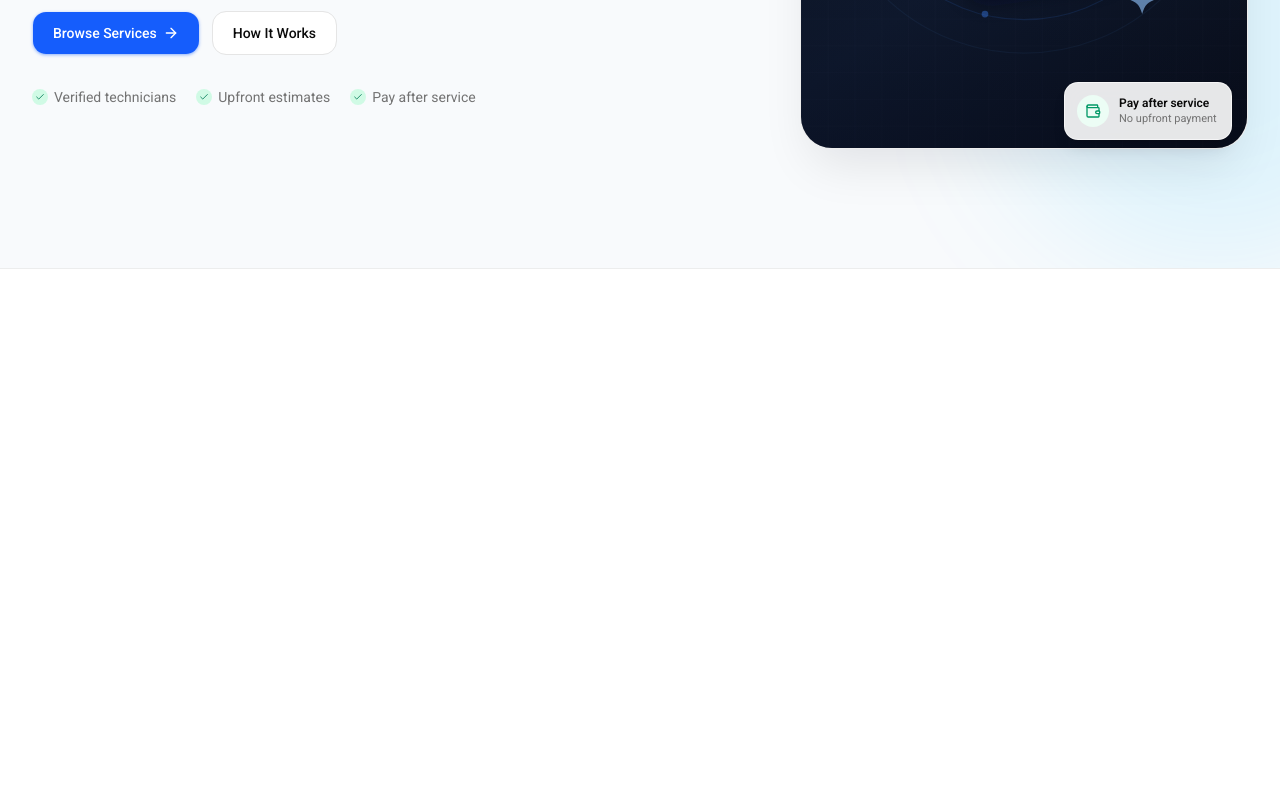
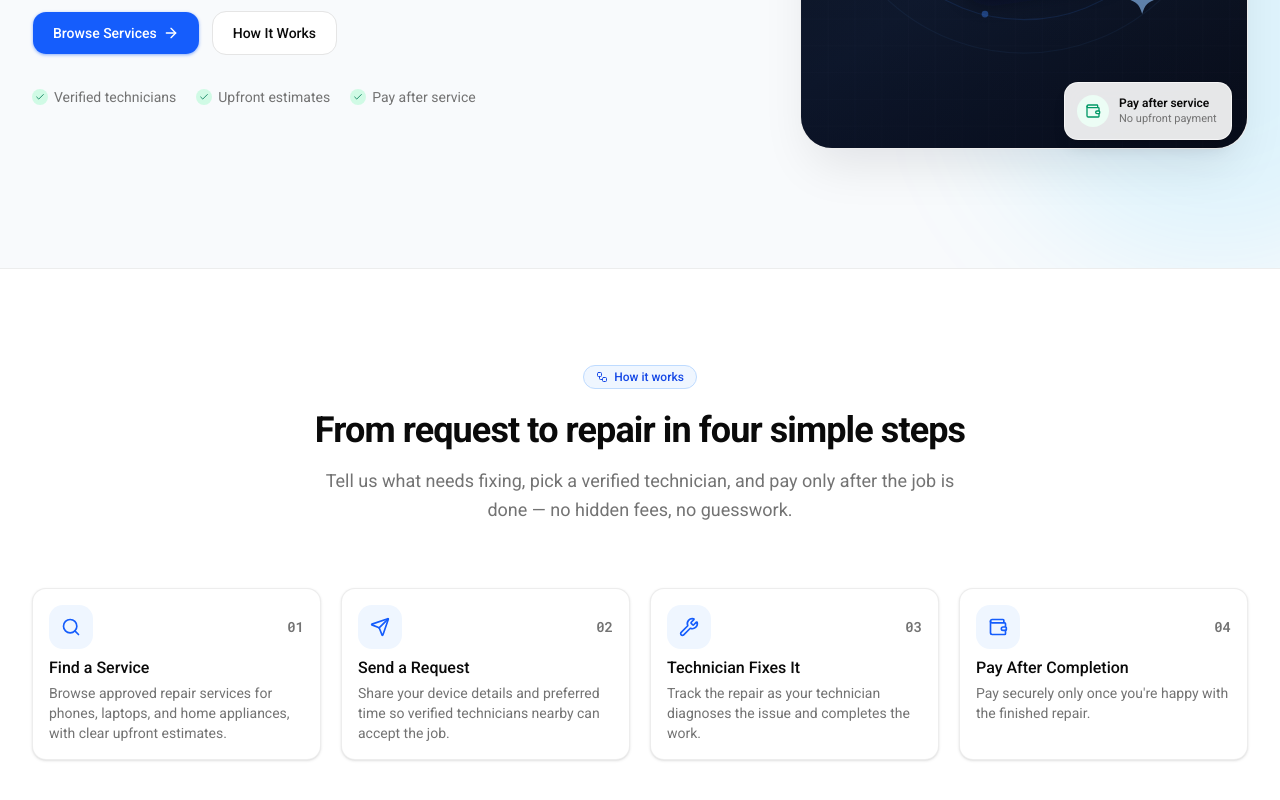
Before and after one commit to atikhasananik/fixMate, a Next.js app: page / in a window 1280 px wide. Shown: the part 588-1388 px from the top of the page. Before the commit the page ends 857 px from the top, so only its background shows below. Built offline with nearby package versions, Linux system fonts and the light colour scheme.

Commit message:
add how it works section on the home page and add types folder

```diff
--- a/src/app/page.tsx
+++ b/src/app/page.tsx
@@ -1,4 +1,6 @@
+import { Search, Send, Wallet, Wrench } from "lucide-react";
 import { HeroSection } from "@/components/home/hero-section";
+import { HowItWorks } from "@/components/home/how-it-works";
 
 export default function Home() {
   return (
@@ -27,6 +29,38 @@ export default function Home() {
           "Pay after service",
         ]}
       />
+
+      <HowItWorks
+        eyebrow="How it works"
+        title="From request to repair in four simple steps"
+        description="Tell us what needs fixing, pick a verified technician, and pay only after the job is done — no hidden fees, no guesswork."
+        steps={[
+          {
+            icon: Search,
+            title: "Find a Service",
+            description:
+              "Browse approved repair services for phones, laptops, and home appliances, with clear upfront estimates.",
+          },
+          {
+            icon: Send,
+            title: "Send a Request",
+            description:
+              "Share your device details and preferred time so verified technicians nearby can accept the job.",
+          },
+          {
+            icon: Wrench,
+            title: "Technician Fixes It",
+            description:
+              "Track the repair as your technician diagnoses the issue and completes the work.",
+          },
+          {
+            icon: Wallet,
+            title: "Pay After Completion",
+            description:
+              "Pay securely only once you're happy with the finished repair.",
+          },
+        ]}
+      />
     </div>
   );
 }
--- /dev/null
+++ b/src/components/home/how-it-works.tsx
@@ -0,0 +1,66 @@
+import type { LucideIcon } from "lucide-react";
+import { Workflow } from "lucide-react";
+import { cn } from "cn";
+import { Badge } from "@/components/ui/badge";
+
+import StepCard, { HowItWorksStep } from "./stepCard";
+
+
+
+type HowItWorksProps = {
+  eyebrow?: string;
+  title: string;
+  description?: string;
+  steps: HowItWorksStep[];
+  className?: string;
+};
+
+export function HowItWorks({
+  eyebrow,
+  title,
+  description,
+  steps,
+  className,
+}: HowItWorksProps) {
+  return (
+    <section
+      aria-labelledby="how-it-works-heading"
+      className={cn("bg-background", className)}
+    >
+      <div className="mx-auto w-full max-w-7xl px-4 py-16 sm:px-6 sm:py-20 lg:px-8 lg:py-24">
+        <div className="mx-auto max-w-2xl text-center">
+          {eyebrow ? (
+            <Badge
+              variant="outline"
+              className="h-6 gap-1.5 border-blue-200 bg-blue-50 px-3 text-blue-700 dark:border-blue-900/70 dark:bg-blue-950/60 dark:text-blue-300"
+            >
+              <Workflow className="size-3" aria-hidden="true" />
+              {eyebrow}
+            </Badge>
+          ) : null}
+
+          <h2
+            id="how-it-works-heading"
+            className="mt-5 text-3xl font-bold tracking-tight text-foreground sm:text-4xl"
+          >
+            {title}
+          </h2>
+
+          {description ? (
+            <p className="mt-4 text-base leading-relaxed text-muted-foreground sm:text-lg">
+              {description}
+            </p>
+          ) : null}
+        </div>
+
+        <ol className="mt-12 grid gap-5 sm:grid-cols-2 lg:mt-16 lg:grid-cols-4">
+          {steps.map((step, index) => (
+            <li key={step.title}>
+              <StepCard step={step} index={index} />
+            </li>
+          ))}
+        </ol>
+      </div>
+    </section>
+  );
+}
--- /dev/null
+++ b/src/components/home/stepCard.tsx
@@ -0,0 +1,37 @@
+import { LucideIcon } from "lucide-react";
+import { Card, CardDescription, CardHeader, CardTitle } from "../ui/card";
+
+
+export type HowItWorksStep = {
+  title: string;
+  description: string;
+  icon: LucideIcon;
+};
+
+function StepCard({ step, index }: { step: HowItWorksStep; index: number }) {
+  const Icon = step.icon;
+
+  return (
+    <Card className="h-full border border-border/70 ring-0 shadow-sm transition-all duration-300 hover:-translate-y-1 hover:border-blue-200 hover:shadow-md dark:hover:border-blue-900/70">
+      <CardHeader>
+        <div className="flex items-center justify-between">
+          <span className="flex size-11 items-center justify-center rounded-xl bg-blue-50 text-blue-600 dark:bg-blue-950/60 dark:text-blue-300">
+            <Icon className="size-5" aria-hidden="true" />
+          </span>
+          <span
+            aria-hidden="true"
+            className="font-mono text-sm font-semibold text-muted-foreground"
+          >
+            {String(index + 1).padStart(2, "0")}
+          </span>
+        </div>
+
+        <CardTitle className="mt-1">{step.title}</CardTitle>
+        <CardDescription>{step.description}</CardDescription>
+      </CardHeader>
+    </Card>
+  );
+}
+
+
+export default StepCard
```
Also changed, not shown: src/types/type.ts (added).
